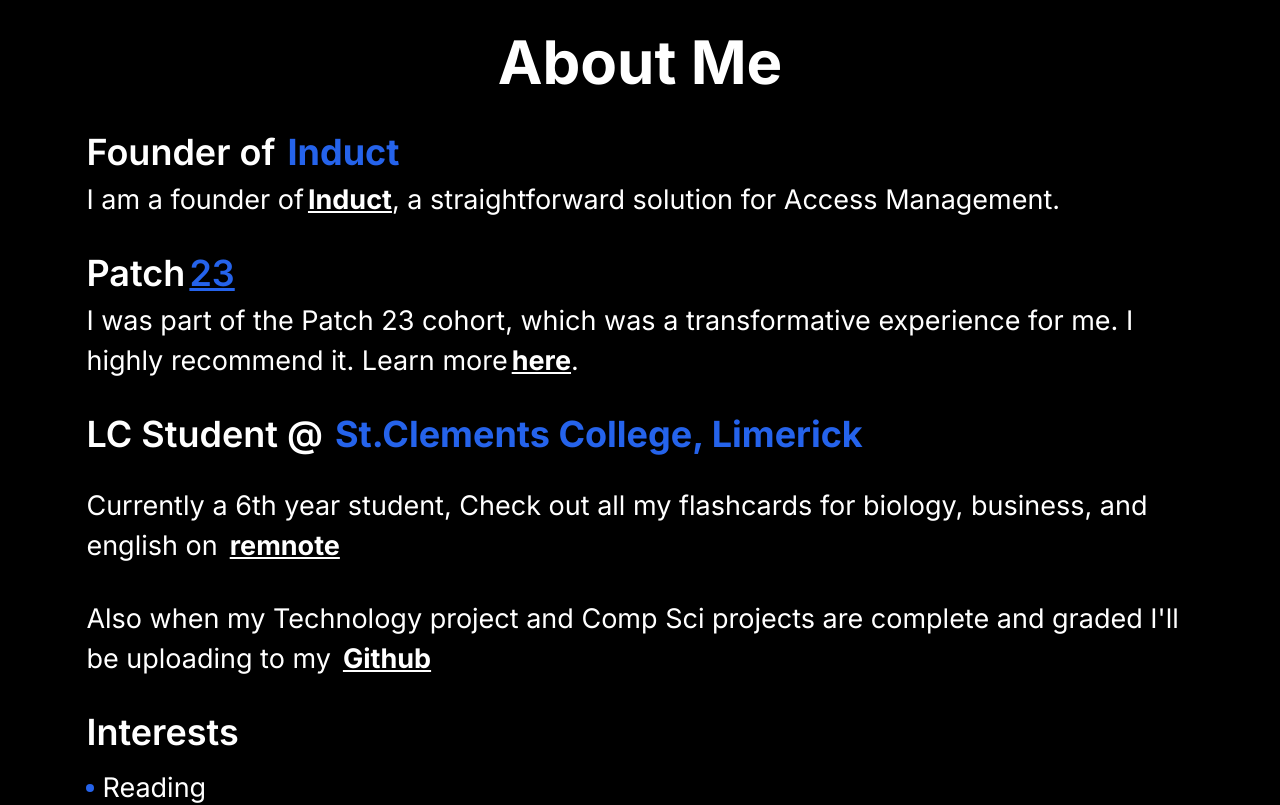
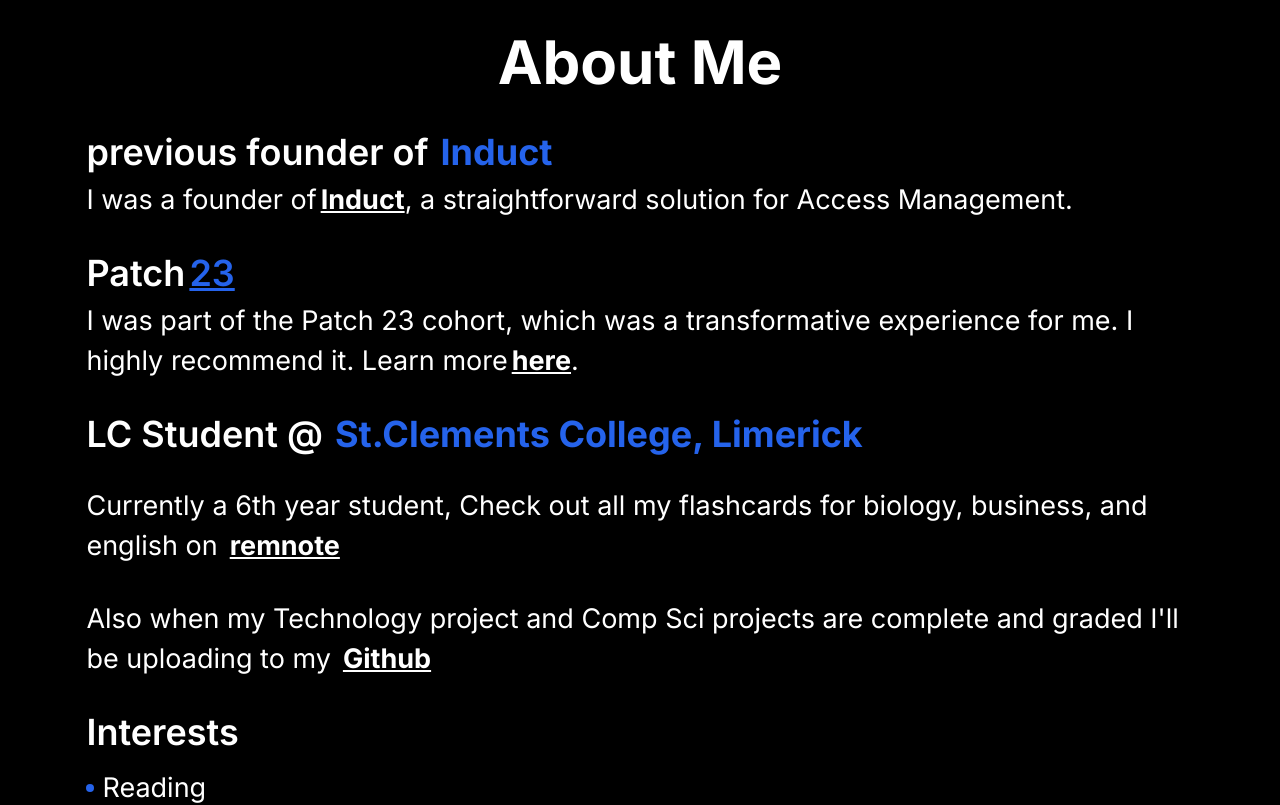
Before and after one commit to seyoka/SiteDeploy, a Next.js app: page /About in a window 1280 px wide. Shown: the top 805 px of the page. Built offline with nearby package versions, Linux system fonts and the light colour scheme.

Commit message:
changed job description

```diff
--- a/src/app/About/page.tsx
+++ b/src/app/About/page.tsx
@@ -8,11 +8,11 @@
         <section className='space-y-6 sm:space-y-8 max-w-prose mx-auto'>
             <div>
                 <h2 className='text-2xl sm:text-3xl md:text-4xl font-semibold mb-2'>
-                    Founder of
+                    previous founder of
                     <span className='text-blue-600 ml-3 font-bold'>Induct</span>
                 </h2>
                 <p>
-                    I am a founder of
+                    I was a founder of
                     <a className='underline ml-1 font-bold' href='https://induct.ie/'>Induct</a>,
                     a straightforward solution for Access Management.
                 </p>
```
